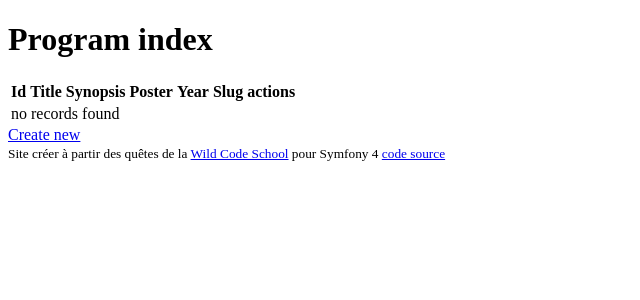
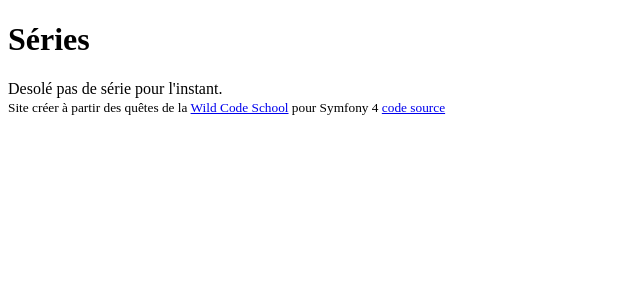
Before and after one commit to Aurelie-feyzin/Series, a Symfony app: template templates/program/index.html.twig in a window 1280 px wide. Shown: the part 96-396 px from the top of the page, without its empty margins (0-640 px from the left). Run offline with Twig, Linux system fonts and the light colour scheme; the template is opened without the code that fills it, so the values that code supplies are empty; some libraries are stand-ins or nearby versions.

Commit message:
Front program/index: - template twig - ajout méthode getNbEpisodes dans l'entité Program (ajout test) - ajout d'un placeholder lorsque pas d'image pour un Program Warning: le site https://lorempixel.com/ a du mal à repondre les images s'affiche pas ou mal

```diff
--- a/assets/css/app.scss
+++ b/assets/css/app.scss
@@ -43,3 +43,8 @@ footer {
     text-decoration: none;
   }
 }
+
+.bg-card {
+  background-color: rgba(255, 255, 255, 0.5);
+  color: $primary-text;
+}
--- a/templates/program/index.html.twig
+++ b/templates/program/index.html.twig
@@ -1,43 +1,53 @@
 {% extends 'base.html.twig' %}
 
-{% block title %}Program index{% endblock %}
+{% block title %}Séries{% endblock %}
 
 {% block main %}
-    <h1>Program index</h1>
+    <h1 class="text-center">{% if categoryName %} {{ categoryName | title }} catégorie {% else %} Séries {% endif %}</h1>
+    <div class="container">
 
-    <table class="table">
-        <thead>
-            <tr>
-                <th>Id</th>
-                <th>Title</th>
-                <th>Synopsis</th>
-                <th>Poster</th>
-                <th>Year</th>
-                <th>Slug</th>
-                <th>actions</th>
-            </tr>
-        </thead>
-        <tbody>
-        {% for program in programs %}
-            <tr>
-                <td>{{ program.id }}</td>
-                <td>{{ program.title }}</td>
-                <td>{{ program.synopsis }}</td>
-                <td>{{ program.poster }}</td>
-                <td>{{ program.year }}</td>
-                <td>{{ program.slug }}</td>
-                <td>
-                    <a href="{{ path('program_show', {'id': program.id}) }}">show</a>
-                    <a href="{{ path('program_edit', {'id': program.id}) }}">edit</a>
-                </td>
-            </tr>
-        {% else %}
-            <tr>
-                <td colspan="7">no records found</td>
-            </tr>
-        {% endfor %}
-        </tbody>
-    </table>
+        <div class="card-deck">
+            {% for program in programs %}
+                <div class="card bg-card">
+                        <img class="card-img-top" alt="img {{ program.title }}" src="{{ program.poster?: asset('images/program/placeholder_program.jpg')  }}">
+                    <div class="card-body">
+                        <h5 class="card-title"><a
+                                    href="{{ path('program_show', {'id': program.id}) }}">{{ program.title }}</a>
+                        </h5>
+                        <p class="card-text">{{ program.synopsis }}.</p>
+                    </div>
+                    <div class="card-footer">
+                        <span class="badge badge-pill badge-primary">{{ program.seasons | length }} saisons</span>
+                        <span class="badge badge-pill badge-primary">{{ program.getNbEpisodes }} episodes</span>
+                        <span class="badge badge-pill badge-primary">{{ program.actors | length }} acteurs</span>
+                        <small class="text-muted float-right">maj: {{ program.updatedAt | date("d/m/Y") }}</small>
+                    </div>
+                </div>
+                <!-- Use modulo to add divs to handle break points -->
+                {% set sm = loop.index % 1 %}
+                {% set md = loop.index % 1 %}
+                {% set lg = loop.index % 2 %}
+                {% set xl = loop.index % 2 %}
 
-    <a href="{{ path('program_new') }}">Create new</a>
+                {% if sm == 0 %}
+                    <div class="w-100 d-none d-sm-block d-md-none mt-4"><!-- wrap every 2 on sm--></div>
+                {% endif %}
+
+                {% if md == 0 %}
+                    <div class="w-100 d-none d-md-block d-lg-none mt-4"><!-- wrap every 3 on md--></div>
+                {% endif %}
+
+                {% if lg == 0 %}
+                    <div class="w-100 d-none d-lg-block d-xl-none mt-4"><!-- wrap every 4 on lg--></div>
+                {% endif %}
+
+                {% if xl == 0 %}
+                    <div class="w-100 d-none d-xl-block mt-4"><!-- wrap every 5 on xl--></div>
+                {% endif %}
+
+            {% else %}
+                Desolé pas de série pour l'instant.
+            {% endfor %}
+        </div>
+    </div>
 {% endblock %}
```
Also changed, not shown: src/Entity/Program.php (+7 -0 lines), tests/Entity/ProgramTest.php (+11 -1 lines), public/images/program/placeholder_program.jpg (added).
